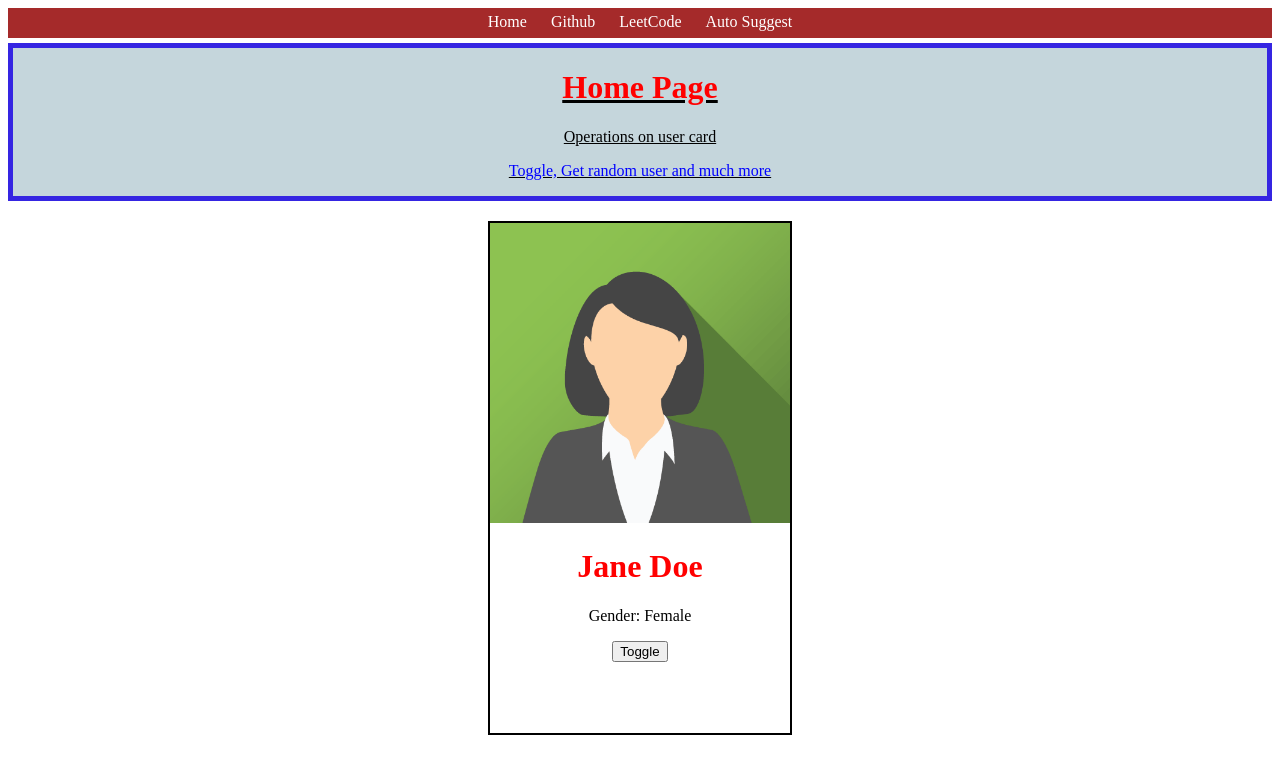
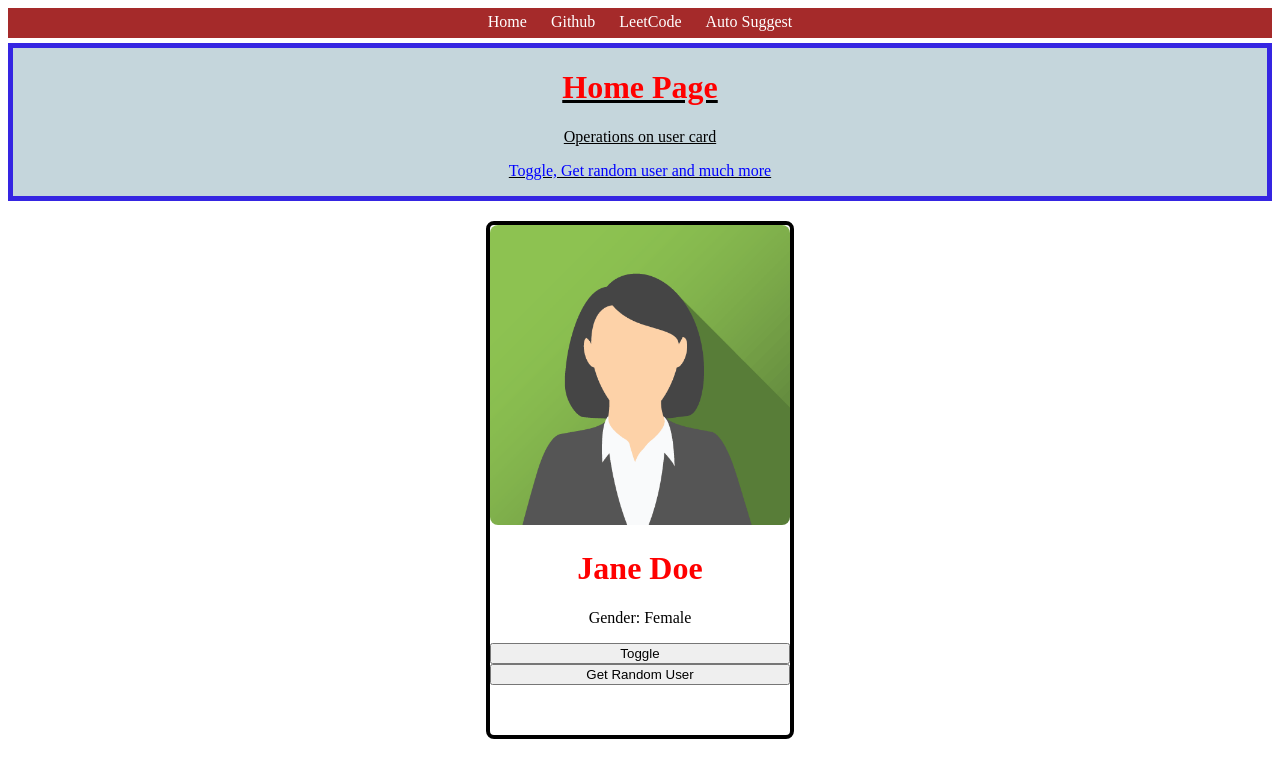
Before and after one commit to novicecode050/autosuggest, a website: page frontend/index.html in a window 1280 px wide. Drawn offline with Linux system fonts and the light colour scheme.

Commit message:
Adding random user feature

```diff
--- a/frontend/index.css
+++ b/frontend/index.css
@@ -31,9 +31,10 @@ h1{
 }
 
 #card{
-    border: 2px solid black;
+    border: 4px solid black;
     width: 300px;
     height: 510px;
+    border-radius: 8px;
     overflow: hidden;
     margin: 20px auto;
     text-align: center;
@@ -42,5 +43,9 @@ h1{
 #card-img img{
     width: 300px;
     height: 300px;
+    border-radius: 8px;
+}
 
+button{
+    width: 100%;
 }
--- a/frontend/index.html
+++ b/frontend/index.html
@@ -24,7 +24,7 @@
         <h1 id="card-name">Jane Doe</h1>
         <p id="card-gender">Gender: Female</p>
         <button onclick="toggle()" id="card-toggle">Toggle</button>
-
+        <button onclick="getRandomUser()" id="card-random">Get Random User</button>
     </div>
     <script src="index.js"></script>
 </body>
--- a/frontend/index.js
+++ b/frontend/index.js
@@ -22,4 +22,18 @@ document.getElementById("card-name").innerHTML=users[currId].name;
 document.getElementById("card-gender").innerHTML=users[currId].gender;
 document.querySelector("#card-img img").src=users[currId].image;
 }
-console.log("Hello from JS");
+
+function getRandomUser(){
+    fetch("https://randomuser.me/api/")
+    .then(function(data){
+        return data.json();
+    })
+    .then(function(parsedData){
+       let gender=parsedData.results[0].gender;
+         let name=parsedData.results[0].name.first+" "+parsedData.results[0].name.last;
+         let image=parsedData.results[0].picture.large;
+         document.getElementById("card-name").innerHTML=name;
+         document.getElementById("card-gender").innerHTML="Gender: "+gender;
+         document.querySelector("#card-img img").src=image;
+    })
+}
```
